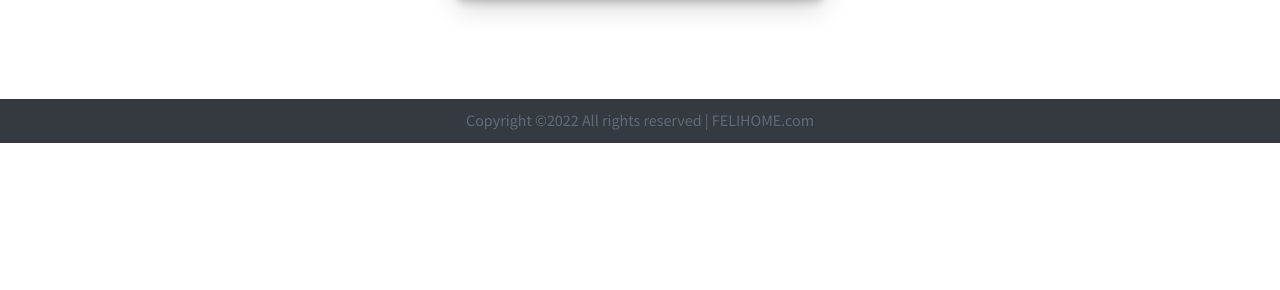
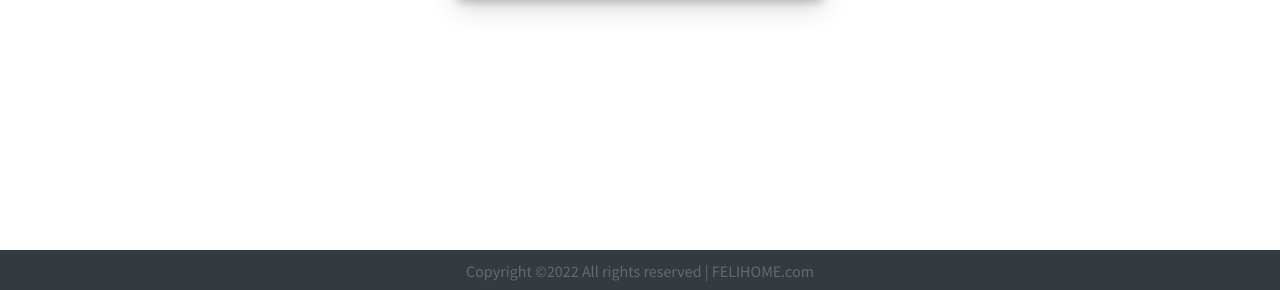
Before and after one commit to trannhatnguyen2/felihome, a website: page login/login.html in a window 1280 px wide. Shown: the part 510-800 px from the top of the page. Drawn offline with Linux system fonts and the light colour scheme; files whose address does not match are found by name.

Commit message:
Updated 1.7

```diff
--- a/login/login.html
+++ b/login/login.html
@@ -139,7 +139,7 @@
         </div>
 
     </div>
-    <footer class="text-center bg-dark text-white">
+    <footer class="text-center bg-dark text-white" style="position: fixed; bottom: 0; right: 0; left: 0; height: 40px;">
         <p class="pt-2 pb-2">Copyright ©2022 All rights reserved | FELIHOME.com</p>
     </footer>
 
```
